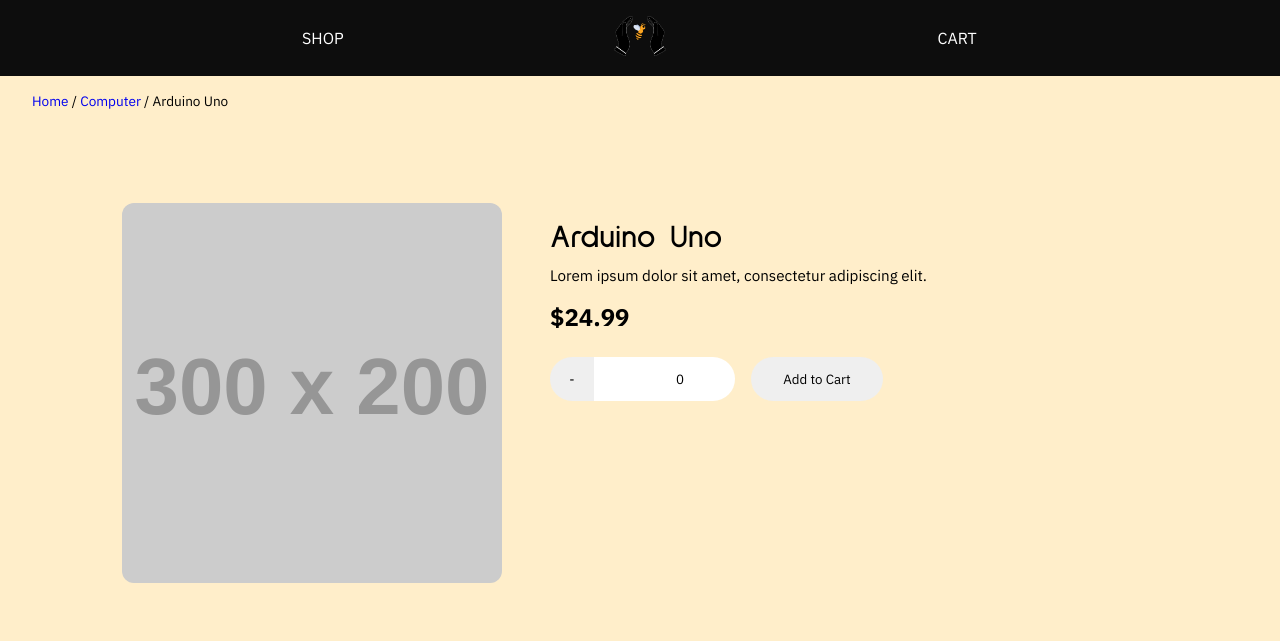
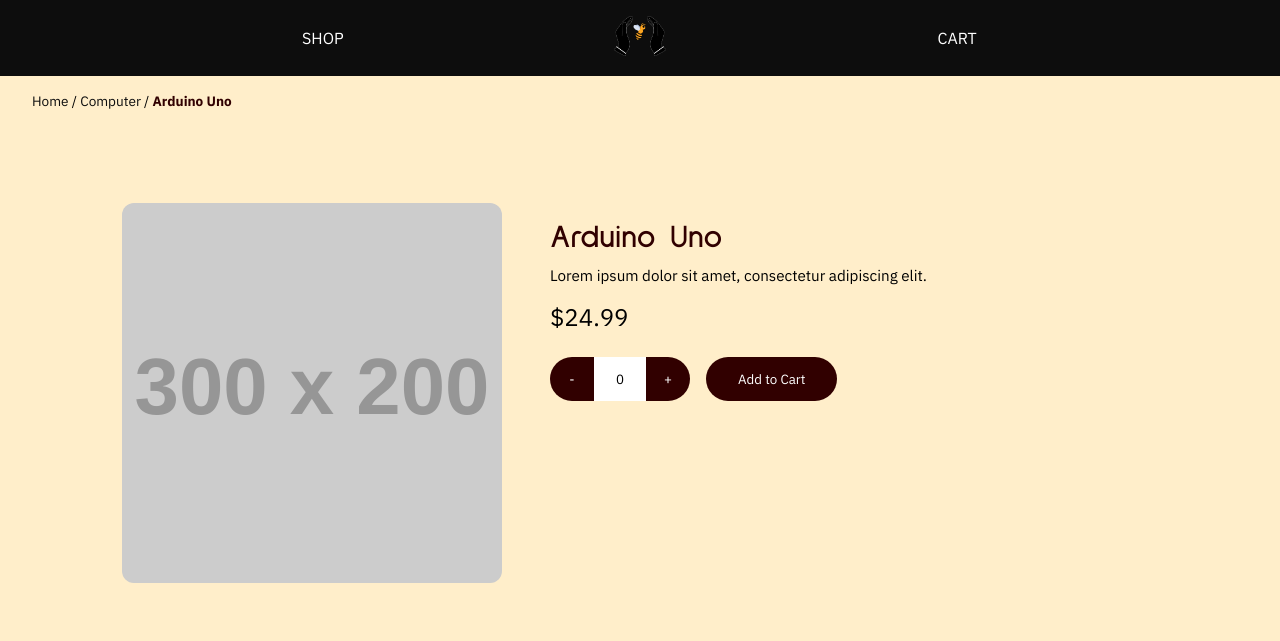
Before and after one commit to r3dkoi/bee-lektronics, a Flask app: page /product/1 in a window 1280 px wide. Shown: the top 641 px of the page. Run offline with Flask 3, Linux system fonts and the light colour scheme; grey boxes labelled with a size stand in for pictures from a placeholder-image service; some libraries are stand-ins or nearby versions.

Commit message:
Enhance breadcrumbs and product info styling; update quantity selector layout

```diff
--- a/static/css/product_detail.css
+++ b/static/css/product_detail.css
@@ -8,7 +8,13 @@
 }
 
 .breadcrumbs a {
+    color: var(--colour-primary);
     text-decoration: none;
+}
+
+.breadcrumbs span {
+    font-weight: bold;
+    color: var(--colour-tertiary);
 }
 
 /* -------------------------------------------------------------------------- */
@@ -51,6 +57,7 @@
 .product-info h1 {
     font-size: 2rem;
     font-weight: bold;
+    color: var(--colour-tertiary);
     line-height: 1.2;
 }
 
@@ -60,7 +67,6 @@
 
 .product-info .price {
     font-size: 1.5rem;
-    font-weight: bold;
     margin-top: 0.5rem;
 }
 
@@ -76,26 +82,32 @@
 }
 
 .quantity-selector {
-    display: flex;
-    align-items: center;
+    display: inline-flex;
+    align-items: stretch;
+    width: fit-content;
     height: 2.75rem;
     border-radius: 999px;
     overflow: hidden;
 }
 
+.quantity-selector button, button[type="submit"] {
+    background-color: var(--colour-tertiary);
+    color: var(--colour-quaternary);
+}
 .quantity-selector button {
-    flex: 0 0 2.75rem;
-    height: 100%;
+    flex: none;
+    width: 2.75rem;
     border: none;
     cursor: pointer;
 }
 
 .quantity-selector input {
-    flex: 0 0 2.75rem;
-    height: 100%;
+    flex: none;
+    width: 3.25rem;
     text-align: center;
     border: none;
     -moz-appearance: textfield;
+    appearance: textfield;
 }
 
 .quantity-selector input::-webkit-outer-spin-button,
```
